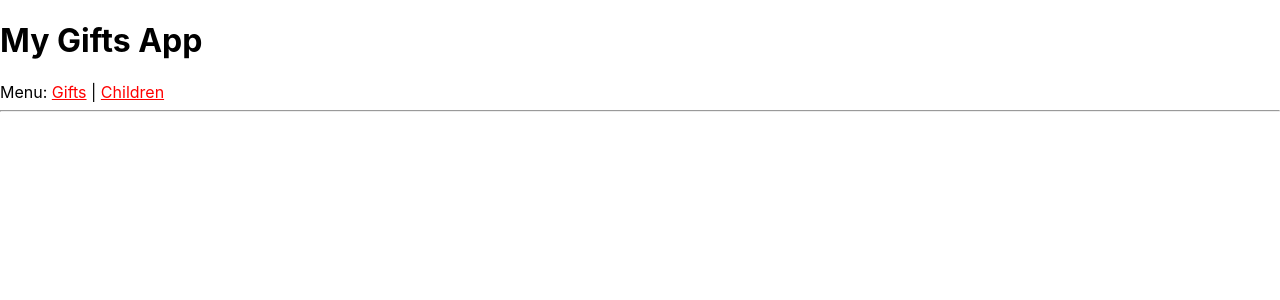
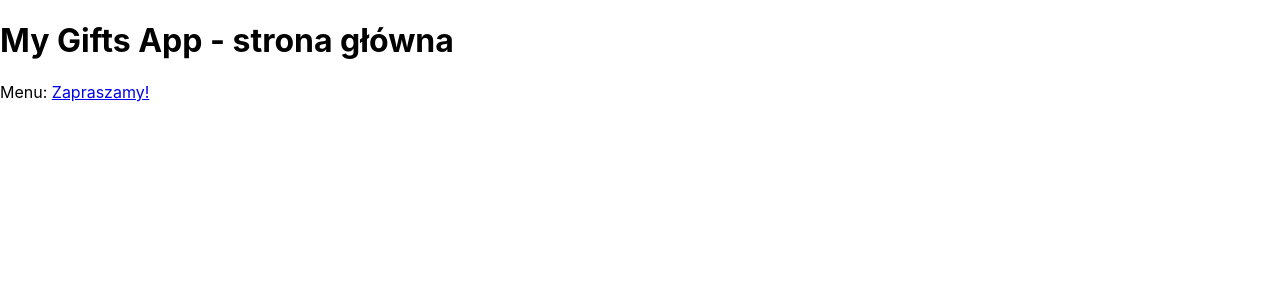
Before and after one commit to KatarzynaBarska/GiftsChildrenFront, a React (Create React App) app: page / in a window 1280 px wide. Shown: the top 300 px of the page. Built offline with nearby package versions, Linux system fonts and the light colour scheme.

Commit message:
Added MainView and install formik

```diff
--- a/package.json
+++ b/package.json
@@ -11,6 +11,7 @@
     "@types/node": "^16.18.38",
     "@types/react": "^18.2.15",
     "@types/react-dom": "^18.2.7",
+    "formik": "^2.4.5",
     "react": "^18.2.0",
     "react-dom": "^18.2.0",
     "react-redux": "^8.1.1",
@@ -48,6 +49,5 @@
   "devDependencies": {
     "customize-cra": "^1.0.0",
     "react-app-rewire-alias": "^1.1.7"
-
   }
 }
--- a/src/App.tsx
+++ b/src/App.tsx
@@ -2,9 +2,11 @@ import React from 'react';
 import {Route, Routes} from 'react-router-dom';
 import {GiftsView} from "./views/GiftsView";
 import {ChildView} from "./views/ChildView";
-import {Header} from "./components/Header/Header";
+//import {Header} from "./components/Header/Header";
 import {NotFoundView} from "./views/NotFoundView";
 import {SingleGiftView} from "./views/SingleGiftView";
+import { MainView } from './views/MainView';
+
 
 //1.Standardowy routing
 // export const App = () => {
@@ -19,13 +21,14 @@ import {SingleGiftView} from "./views/SingleGiftView";
 export const App = () => {
     return (
         <>
-            <Header/>
+
+            {/*<Header/>*/}
             <Routes>
-                {/*/!*<Route path="*" element={<MainView/>} />*!/ @TODO dorobić widok MainView*/}
+                <Route path="/" element={<MainView/>} />
                 <Route path="/gift" element={<GiftsView/>}/>
                 <Route path="/gift/:idOfGift" element={<SingleGiftView/>}/>
                 <Route path="/child" element={<ChildView/>}/>
-                <Route path="notfound" element={<NotFoundView/>}/>
+                <Route path="*" element={<NotFoundView/>}/>
             </Routes>
         </>
 
--- a/src/components/AddChild/AddChild.tsx
+++ b/src/components/AddChild/AddChild.tsx
@@ -34,7 +34,7 @@ export const AddChild = () => {
             });
             const data: ChildEntity = await res.json();
 
-            setResultInfo(`${data.name} has been created on list.`);
+            setResultInfo(`${data.name} has been created on list.Refresh the pages, please.`);
 
         } finally {
 
--- a/src/views/ChildView.tsx
+++ b/src/views/ChildView.tsx
@@ -1,9 +1,11 @@
 import React from 'react';
 import {ChildrenList} from "../components/Children/ChildrenList";
 import {AddChild} from "../components/AddChild/AddChild";
+import {Header} from "../components/Header/Header";
 
 export const ChildView = () => (
     <>
+        <Header/>
         <ChildrenList/>
         <AddChild/>
     </>
--- a/src/views/GiftsView.tsx
+++ b/src/views/GiftsView.tsx
@@ -1,10 +1,12 @@
 import React from 'react';
 import {GiftsList} from "../components/Gifts/GiftsList";
 import {AddGift} from "../components/AddGift/AddGift";
+import {Header} from "../components/Header/Header";
 
 
 export const GiftsView = () => (
     <>
+        <Header/>
     <GiftsList/>
     <AddGift/>
 
--- /dev/null
+++ b/src/views/MainView.tsx
@@ -0,0 +1,15 @@
+import React from 'react';
+import {NavLink} from "react-router-dom";
+export const MainView = () => {
+    return (
+        <>
+            <div className="mainView">
+                <h1>My Gifts App - strona główna</h1>
+                Menu: <NavLink to="/child">Zapraszamy!</NavLink >
+            </div>
+
+
+
+        </>
+    );
+}
```
Also changed, not shown: src/components/ChildGiftSelect.tsx (+5 -2 lines), 1 other file (tests, documents, lock files or other folders).
